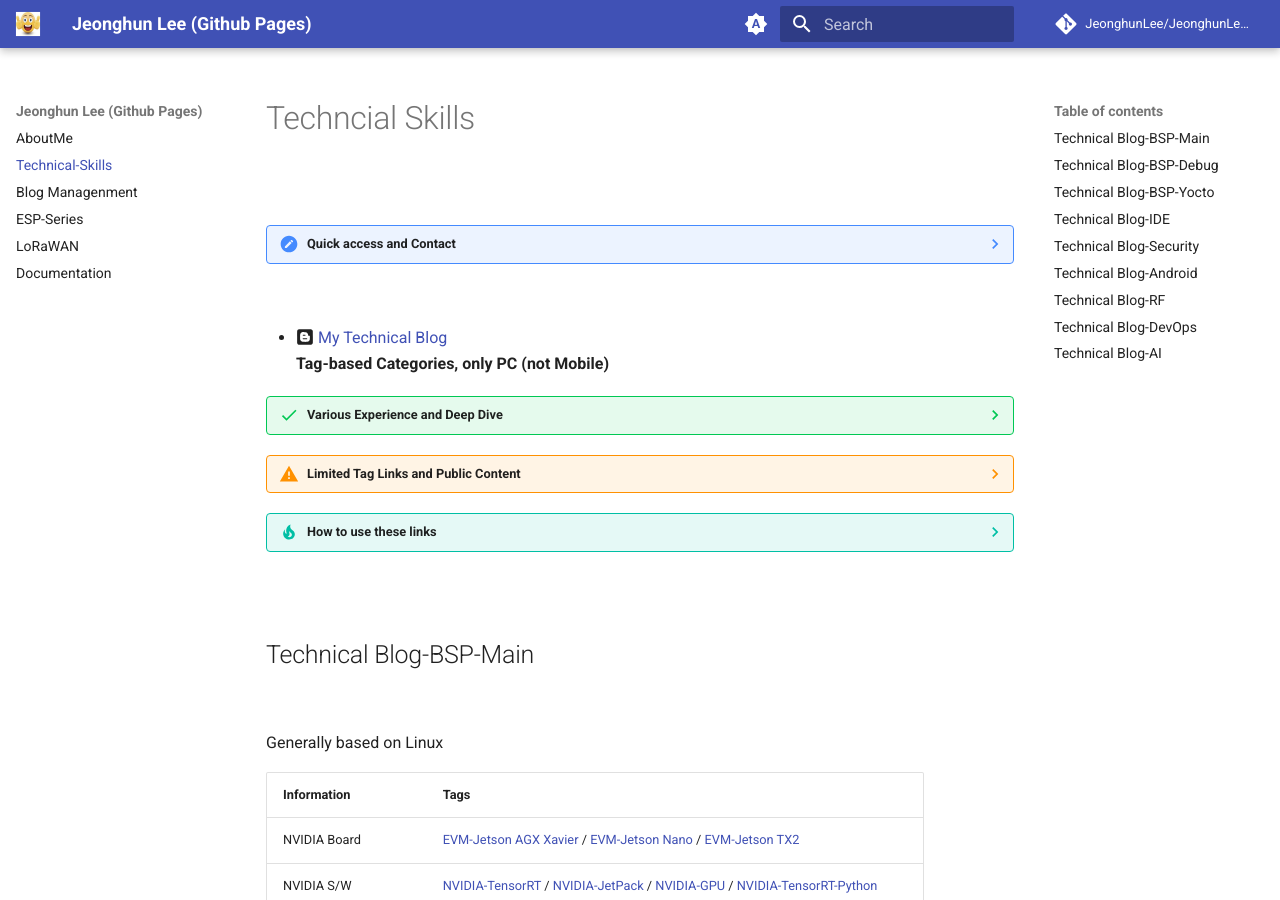
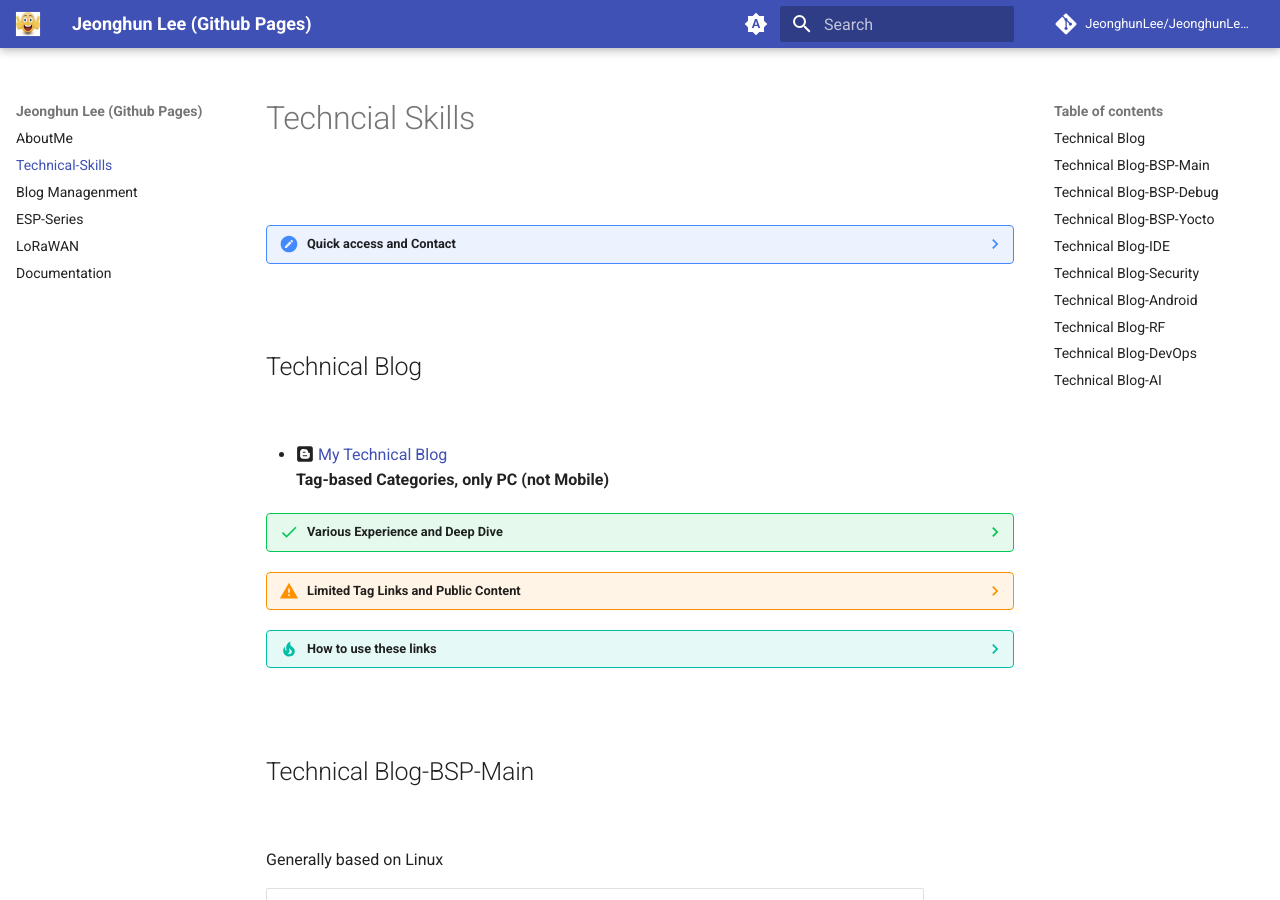
Before and after one commit to JeonghunLee/JeonghunLee.github.io, an MkDocs documentation site: the page built from docs/project_technical_skills.md, in a window 1280 px wide and 900 px high. Built offline with MkDocs 1.6.1 and Material for MkDocs 9.7.7, drawn with Linux system fonts in a browser that asks for light colours; comment, search, counter and statistics services are not loaded.

Commit message:
update docs

```diff
--- a/docs/project_technical_skills.md
+++ b/docs/project_technical_skills.md
@@ -4,6 +4,15 @@
 
 ??? note "Quick access and Contact"
     **Icon links** to my platforms are available at the bottom of this page.
+
+<div class="mobile-only">
+!!! tip "Mobile tip (Table of Content)"
+    📑 Use the ☰ menu -> Techncial Skills ☰  to browse this page
+</div>
+
+<br/>
+
+## Technical Blog
 
 <br/>
 
```
